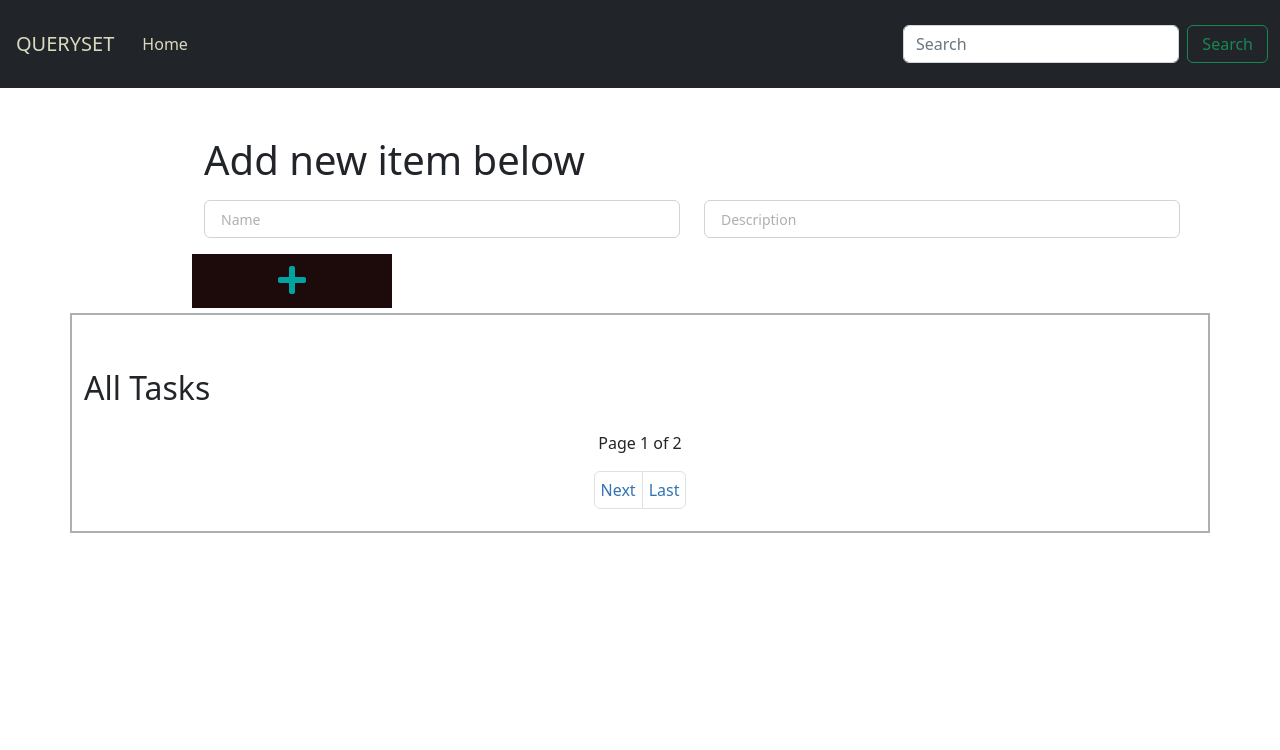
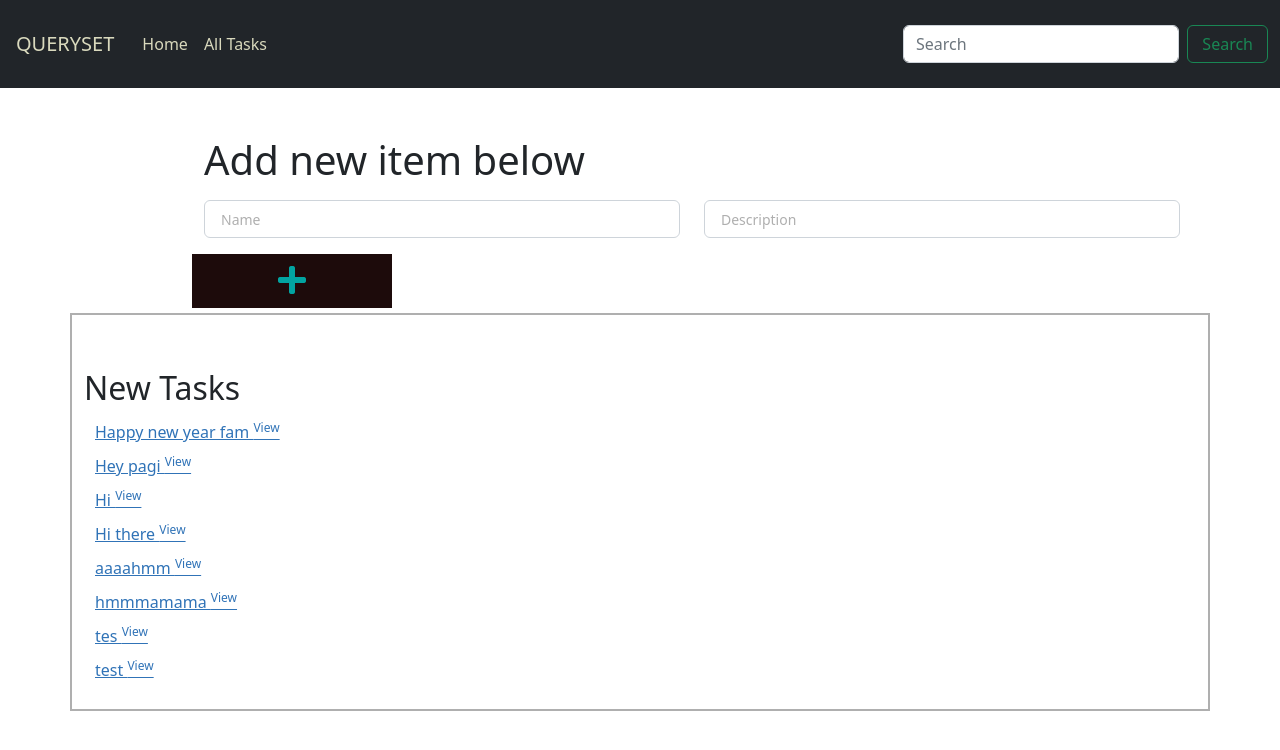
Before and after one commit to evans646/Django_Crud_QuerySet, a Django app: page / in a window 1280 px wide. Shown: the top 750 px of the page. Run offline with Django 4.2, Linux system fonts and the light colour scheme; data comes from the database, SQL or seed files in the repository; both versions use the stored data as it was after the commit; style sheets or scripts are compiled from the project's sources; some libraries are stand-ins or nearby versions.

Commit message:
feat:fixed  pagination

```diff
--- a/crud_queryset/templates/tasks/navbar.html
+++ b/crud_queryset/templates/tasks/navbar.html
@@ -9,6 +9,9 @@
           <li class="nav-item">
             <a class="nav-link active" aria-current="page" href="{% url 'home-page' %}">Home</a>
           </li>
+          <li class="nav-item">
+            <a class="nav-link active" aria-current="page" href="{% url 'all-tasks' %}">All Tasks</a>
+          </li>
         </ul>
         <form class="d-flex" role="search" action="{%url 'search-site'%}" method="post">
           {% csrf_token %}
--- a/crud_queryset/templates/tasks/tasksList.html
+++ b/crud_queryset/templates/tasks/tasksList.html
@@ -1,6 +1,6 @@
 <div class="container task-lists">
   <div class="row mt-5">
-    <h2>All Tasks</h2>
+    <h2>New Tasks</h2>
     <ul style="list-style:none">
     {%for task in tasks.all%}
       <li  style="padding:5px">
@@ -11,21 +11,4 @@
     {%endfor%}
     <ul>
   </div>
-  <p align="center">Page {{tasks.number}} of {{tasks.paginator.num_pages}}</p>
- <span aria-label="Page navigation example">
-    <ul class="pagination justify-content-center">
-        {%if tasks.has_previous%}
-      <li class="page-item"><a class="page-link" href="?page=1">First</a></li>
-      <li class="page-item">
-        <a class="page-link" href="?page={{tasks.previous_page_number}}" tabindex="-1">Previous</a>
-      </li>
-      {%endif%}
-      {%if tasks.has_next%}
-      <li class="page-item">
-        <a class="page-link" href="?page={{tasks.next_page_number}}">Next</a>
-      </li>
-      <li class="page-item"><a class="page-link" href="?page={{tasks.paginator.num_pages}}">Last</a></li>
-      {%endif%}
-    </ul>
-  </span>
 </div>
--- a/crud_queryset/views.py
+++ b/crud_queryset/views.py
@@ -1,19 +1,13 @@
 from django.shortcuts import render,redirect,get_object_or_404
-from django.db.models import Q
 from django.core.paginator import Paginator
 from .form import TaskForm
 from .models import Task
 
 
-
-# Create your views here.
+ # Create your views here.
 def homepage(request):
-    task_lists = Task.objects.all()
-    paginator = Paginator(task_lists,4)
-    page = request.GET.get('page')
-    tasks = paginator.get_page(page)
-    # tasks = Task.objects.all()
-    return render(request,'crud/homePage.html', {'tasks':tasks})
+    new_tasks = Task.objects.all()
+    return render(request,'crud/homePage.html', {'tasks':new_tasks})
 
 
 def add_task(request):
@@ -25,10 +19,16 @@
                 return redirect('/')
             return redirect('/')
 
+def all_tasks_list(request):
+    task_lists = Task.objects.all()
+    paginator = Paginator(task_lists,4)
+    page = request.GET.get('page')
+    all_tasks = paginator.get_page(page)
+    return render(request, 'tasks/allTasksPage.html', {'all_tasks':all_tasks})
 
 
 def view_task(request,pk):
-      task_detail = get_object_or_404(Task, pk=pk) #every model in the db has a pk(primary key)
+      task_detail = get_object_or_404(Task, pk=pk)
       return render(request, 'tasks/detail.html', {'task':task_detail})
 
 def update_task(request, pk):
@@ -45,7 +45,7 @@
 def search_everything(request):
     if request.method == 'POST':
         searched = request.POST['searched']
-        search_results = Task.objects.filter(Q(name__contains=searched) | Q(description__contains=searched))
+        search_results = Task.objects.filter(name__contains=searched)
         return render(request, 'interface/searchResults.html',{'searched':searched,'searched_results':search_results})
     else:
         return redirect('/')
--- a/django_crud_api/urls.py
+++ b/django_crud_api/urls.py
@@ -22,6 +22,7 @@
     path('admin/', admin.site.urls),
     path('',crud_queryset.views.homepage, name='home-page'),
     path('add_task',crud_queryset.views.add_task, name='add-task'),
+    path('all_tasks',crud_queryset.views.all_tasks_list, name='all-tasks'),
     path('task/<int:pk>',crud_queryset.views.view_task,name='detail'),
     path('task/<int:pk>/update', crud_queryset.views.update_task, name='update-task'),
     path('task/<int:pk>/delete', crud_queryset.views.delete_task, name='delete-task'),
```
Also changed, not shown: crud_queryset/templates/tasks/allTasksPage.html (added, +34 -0 lines), db.sqlite3, 1 other file.
